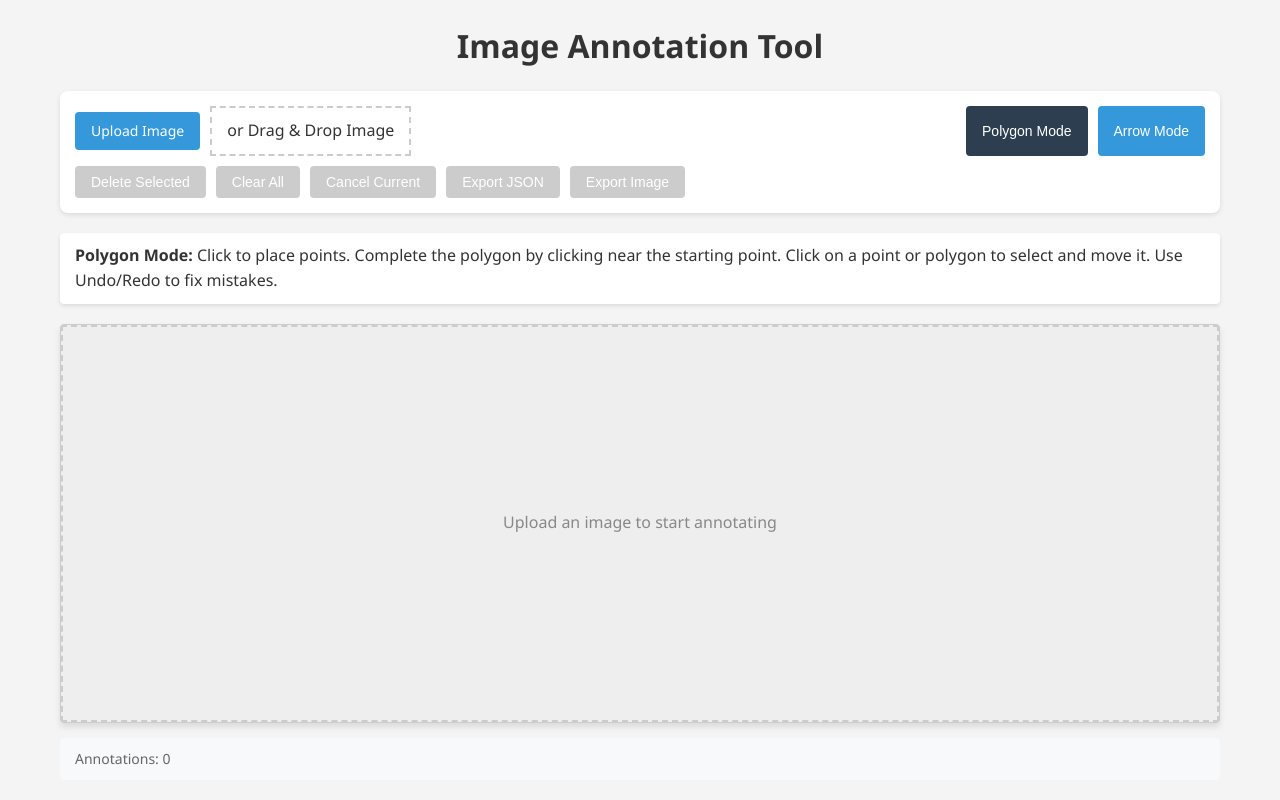
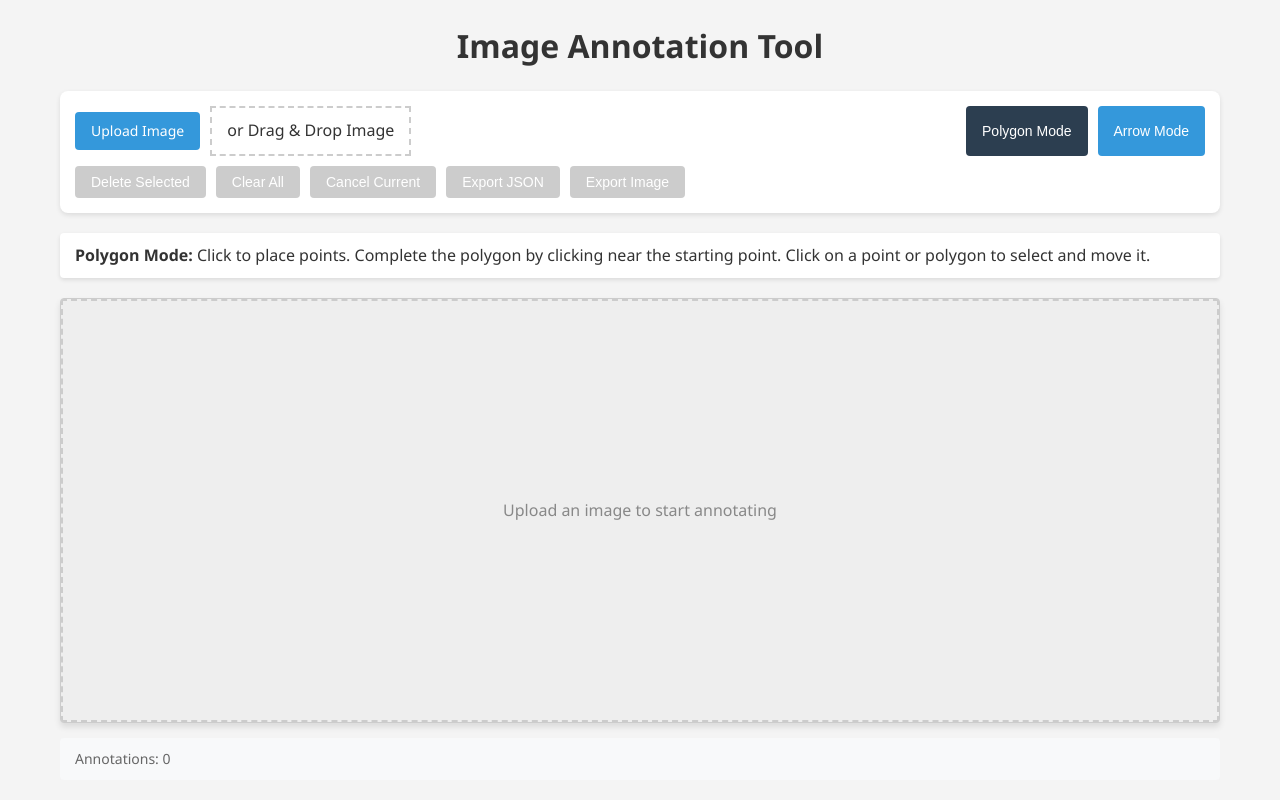
Before and after one commit to dhruvgaloriya/image-annotation, a React (Vite) app: page / in a window 1280 px wide. Built offline with nearby package versions, Linux system fonts and the light colour scheme.

Commit message:
fix: css

```diff
--- a/src/components/atoms/Button/Button.css
+++ b/src/components/atoms/Button/Button.css
@@ -12,10 +12,6 @@
   justify-content: center;
 }
 
-.button:hover {
-  background-color: #2980b9;
-}
-
 .button:disabled {
   background-color: #ccc;
   cursor: not-allowed;
--- a/src/components/templates/MainLayout/MainLayout.jsx
+++ b/src/components/templates/MainLayout/MainLayout.jsx
@@ -1,7 +1,7 @@
 import React from "react";
-import Toolbar from "../../organisms/Toolbar/Toolbar";
 import CanvasArea from "../../organisms/CanvasArea/CanvasArea";
 import StatusBar from "../../organisms/StatusBar/StatusBar";
+import Toolbar from "../../organisms/Toolbar/Toolbar";
 import "./MainLayout.css";
 
 const MainLayout = ({
@@ -62,13 +62,13 @@ const MainLayout = ({
           <p>
             <strong>Polygon Mode:</strong> Click to place points. Complete the
             polygon by clicking near the starting point. Click on a point or
-            polygon to select and move it. Use Undo/Redo to fix mistakes.
+            polygon to select and move it.
           </p>
         ) : (
           <p>
             <strong>Arrow Mode:</strong> Click to set the start point, then
             click again to set the end point. Click on an arrow or its endpoints
-            to select and move it. Use Undo/Redo to fix mistakes.
+            to select and move it.
           </p>
         )}
       </div>
```
